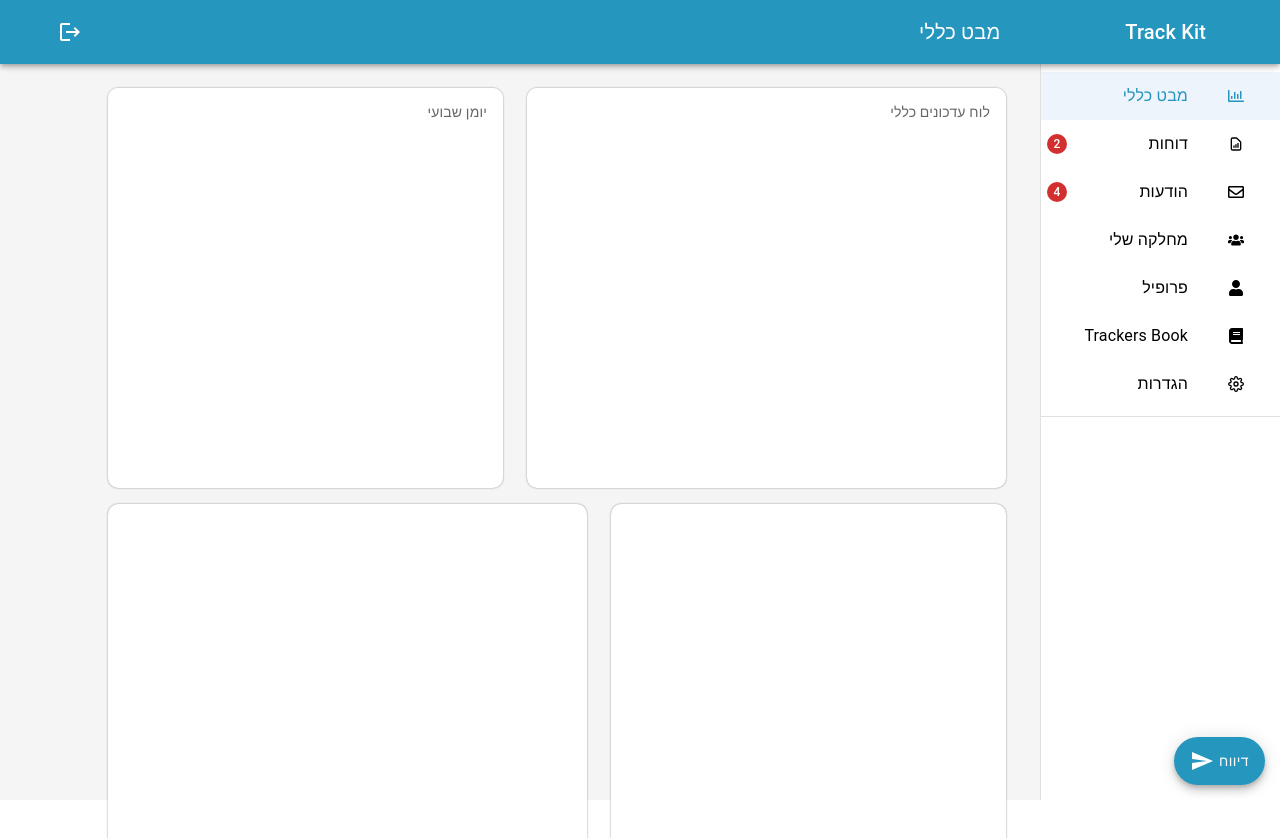
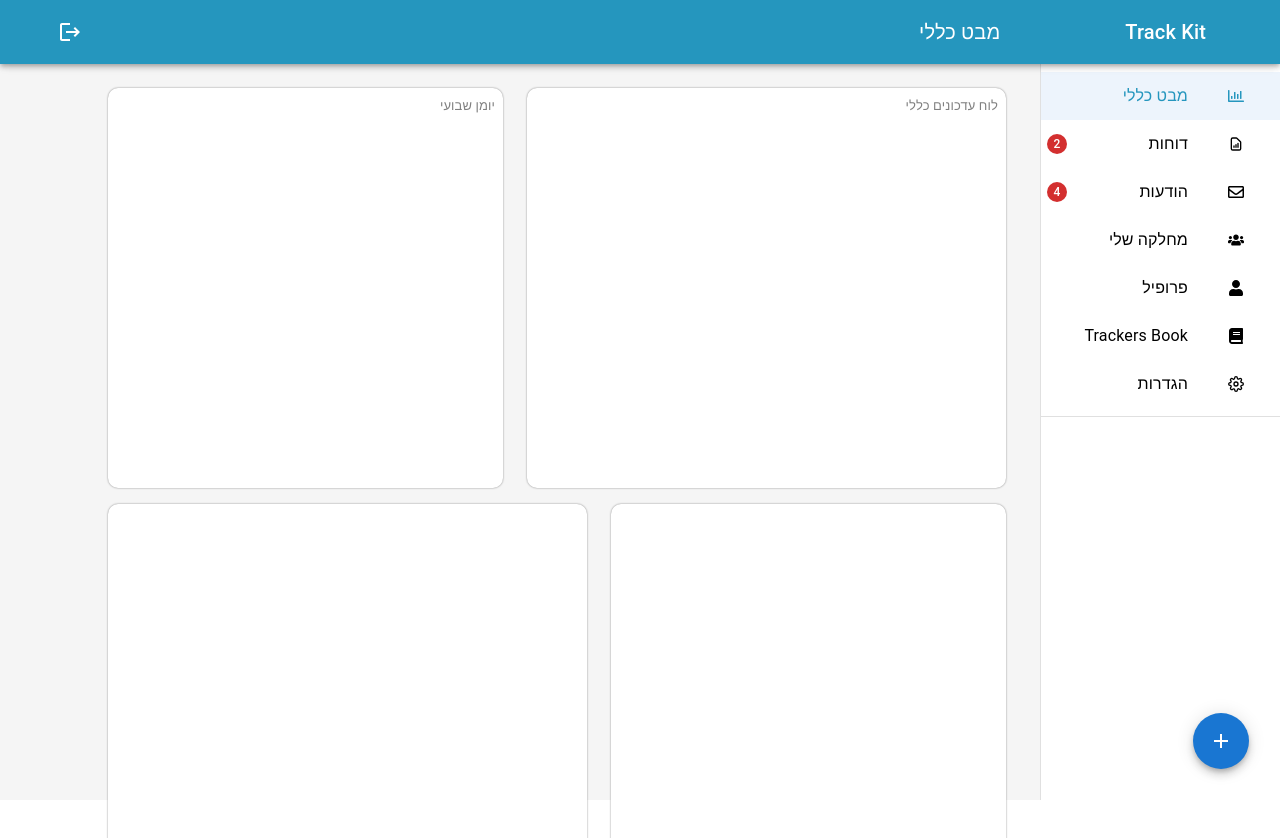
Before and after one commit to neriagoren/Trackit, a React (Create React App) app: page /overview in a window 1280 px wide. Shown: the top 838 px of the page. Built offline with nearby package versions, Linux system fonts and the light colour scheme.

Commit message:
added speed dial button

```diff
--- a/src/App.js
+++ b/src/App.js
@@ -8,46 +8,22 @@ import {Fab} from "@mui/material";
 import SendIcon from '@mui/icons-material/Send';
 import Box from "@mui/material/Box";
 import CloseIcon from '@mui/icons-material/Close';
-
 import Login from "./pages/Login";
-
+import SpeedDialComponent from "./components/SpeedDialComponent";
 
 function App(){
 
     const [isLogged, setLogin] = useState(true);
 
-    const [send, setSend] = useState(false);
 
-    const handle = () => {
-        setSend(!send)
-    }
     return (
         <BrowserRouter>
             <div className="App" dir={"rtl"}>
-
+                <SpeedDialComponent />
                 {
                     isLogged ?
                         <>
                             <ClippedDrawer setL = {setLogin} />
-                            {
-                                send ?
-                                    <Box sx = {{boxShadow:"0px 0px 2px gray",  borderRadius:"15px", width:"240px", height:"500px", backgroundColor:"white", zIndex: (theme) => theme.zIndex.drawer + 1, position:"fixed", right:"15px", bottom:"15px"}}>
-                                        <Box sx = {{margin:1}}>
-                                            <CloseIcon  onClick={handle} sx ={{color:"#2596be"}}/>
-
-                                            <h3 style ={{textAlign:"center"}}> שלח הודעה  </h3>
-
-                                        </Box>
-
-                                    </Box>
-                                    :
-
-                                    <Fab onClick={handle} variant="extended" sx ={{ "&:hover":{backgroundColor:"gray"} , backgroundColor:'#2596be', position:"fixed", right:"15px", bottom:"15px" ,zIndex: (theme) => theme.zIndex.drawer + 1}}>
-                                        <p style={{color:'white'}}>  דיווח  </p>
-                                        <SendIcon  sx={{marginRight:'5px', color:'white'}}/>
-                                    </Fab>
-
-                            }
 
                         </>
                             :
--- /dev/null
+++ b/src/components/SpeedDialComponent.js
@@ -0,0 +1,47 @@
+import * as React from 'react';
+import Box from '@mui/material/Box';
+import Backdrop from '@mui/material/Backdrop';
+import SpeedDial from '@mui/material/SpeedDial';
+import SpeedDialIcon from '@mui/material/SpeedDialIcon';
+import SpeedDialAction from '@mui/material/SpeedDialAction';
+import FileCopyIcon from '@mui/icons-material/FileCopyOutlined';
+import SaveIcon from '@mui/icons-material/Save';
+import PrintIcon from '@mui/icons-material/Print';
+import ShareIcon from '@mui/icons-material/Share';
+
+const actions = [
+    { icon: <FileCopyIcon />, name: 'העתק' },
+    { icon: <SaveIcon />, name: 'שמור' },
+    { icon: <PrintIcon />, name: 'הדפס' },
+    { icon: <ShareIcon />, name: 'שתף' },
+];
+
+export default function SpeedDialComponent() {
+    const [open, setOpen] = React.useState(false);
+    const handleOpen = () => setOpen(true);
+    const handleClose = () => setOpen(false);
+
+    return (
+        <Box sx={{ height: 330, transform: 'translateZ(0px)', position:"fixed",  zIndex: (theme) => theme.zIndex.drawer + 1, right:"15px", bottom:"15px"}}>
+            <Backdrop open={open} />
+            <SpeedDial
+                ariaLabel="SpeedDial tooltip example"
+                sx={{ position: 'absolute', bottom: 16, right: 16 }}
+                icon={<SpeedDialIcon />}
+                onClose={handleClose}
+                onOpen={handleOpen}
+                open={open}
+            >
+                {actions.map((action) => (
+                    <SpeedDialAction
+                        key={action.name}
+                        icon={action.icon}
+                        tooltipTitle={action.name}
+                        tooltipOpen
+                        onClick={handleClose}
+                    />
+                ))}
+            </SpeedDial>
+        </Box>
+    );
+}
--- a/src/pages/Department.js
+++ b/src/pages/Department.js
@@ -7,14 +7,13 @@ import AccountCircleIcon from "@mui/icons-material/AccountCircle";
 import Typography from "@mui/material/Typography";
 
 class Department extends React.Component {
-
     render() {
         return (
             <Container sx ={{height:"100%", overflowY:"auto", paddingBottom:20, paddingTop:1}}>
                 <Grid container rowSpacing={2} columnSpacing={{ xs: 1, sm: 2, md: 3 }}>
                     <Grid item xs={6} >
                         <Box sx={{ height:"400px", bgcolor: 'background.paper', borderRadius:"10px", boxShadow:"0px 0px 2px gray"}}>
-                            <ListSubheader component="div" id="nested-list-subheader" sx={{position:"static",borderRadius:"10px"}}>
+                            <ListSubheader component="div" sx={{position:"static",borderRadius:"10px"}}>
                                לוח עדכונים
                             </ListSubheader>
                         </Box>
@@ -138,12 +137,8 @@ class Department extends React.Component {
                             </ListSubheader>
                         </Box>
                     </Grid>
-
-
                 </Grid>
-
             </Container>
-
         )
     }
 }
--- a/src/pages/Overview.js
+++ b/src/pages/Overview.js
@@ -3,6 +3,7 @@ import React from "react";
 import {Container, Grid} from "@mui/material";
 import Box from "@mui/material/Box";
 import ListSubheader from "@mui/material/ListSubheader";
+import Typography from "@mui/material/Typography";
 
 
 class Overview extends React.Component {
@@ -13,18 +14,17 @@ class Overview extends React.Component {
             <Grid container rowSpacing={2} columnSpacing={{ xs: 1, sm: 2, md: 3 }}>
                 <Grid item xs={6} >
                     <Box sx={{ height:"400px", bgcolor: 'background.paper', borderRadius:"10px", boxShadow:"0px 0px 2px gray"}}>
-                        <ListSubheader sx={{position:"static", borderRadius:"10px"}} component="div" id="nested-list-subheader">
-                          לוח עדכונים כללי
-                        </ListSubheader>
-
+                        <Typography color={"gray"} fontSize={"small"} p={1}>
+                            לוח עדכונים כללי
+                        </Typography>
                     </Box>
                 </Grid>
 
                 <Grid item xs={5} >
                     <Box sx={{ height:"400px", bgcolor: 'background.paper', borderRadius:"10px", boxShadow:"0px 0px 2px gray"}}>
-                        <ListSubheader sx={{position:"static", borderRadius:"10px"}} component="div" id="nested-list-subheader">
+                        <Typography color={"gray"} fontSize={"small"} p={1}>
                             יומן שבועי
-                        </ListSubheader>
+                        </Typography>
                     </Box>
                 </Grid>
 
--- a/src/pages/Reports.js
+++ b/src/pages/Reports.js
@@ -2,6 +2,7 @@ import React from "react";
 import {Container, Grid} from "@mui/material";
 import Box from "@mui/material/Box";
 import ListSubheader from "@mui/material/ListSubheader";
+import Typography from "@mui/material/Typography";
 
 
 class Reports extends React.Component {
@@ -12,44 +13,37 @@ class Reports extends React.Component {
                 <Grid container rowSpacing={2} columnSpacing={{ xs: 1, sm: 2, md: 3 }}>
                     <Grid item xs={6} >
                         <Box sx={{ height:"400px", bgcolor: 'background.paper', borderRadius:"10px", boxShadow:"0px 0px 2px gray"}}>
-                            <ListSubheader component="div" id="nested-list-subheader" sx={{position:"static",borderRadius:"10px"}}>
+                            <Typography color={"gray"} fontSize={"small"} p={1}>
                                 טבלה
-                            </ListSubheader>
+                            </Typography>
                         </Box>
                     </Grid>
 
                     <Grid item xs={5} >
                         <Box sx={{ height:"400px", bgcolor: 'background.paper', borderRadius:"10px", boxShadow:"0px 0px 2px gray"}}>
-                            <ListSubheader component="div" id="nested-list-subheader" sx={{position:"static",borderRadius:"10px"}}>
+                            <Typography color={"gray"} fontSize={"small"} p={1}>
                                 דיאגרמה
-
-                            </ListSubheader>
+                            </Typography>
                         </Box>
                     </Grid>
 
                     <Grid item xs={5} >
                         <Box sx={{ height:"400px", bgcolor: 'background.paper', borderRadius:"10px", boxShadow:"0px 0px 2px gray"}}>
-                            <ListSubheader component="div" id="nested-list-subheader" sx={{position:"static",borderRadius:"10px"}}>
+                            <Typography color={"gray"} fontSize={"small"} p={1}>
                                 נתונים
-
-                            </ListSubheader>
+                            </Typography>
                         </Box>
                     </Grid>
 
                     <Grid item xs={6} >
                         <Box sx={{ height:"400px", bgcolor: 'background.paper', borderRadius:"10px", boxShadow:"0px 0px 2px gray"}}>
-                            <ListSubheader component="div" id="nested-list-subheader" sx={{position:"static",borderRadius:"10px"}}>
+                            <Typography color={"gray"} fontSize={"small"} p={1}>
                                 שונות
-
-                            </ListSubheader>
+                            </Typography>
                         </Box>
                     </Grid>
-
-
                 </Grid>
-
             </Container>
-
         )
     }
 }
```
Also changed, not shown: src/App.css (line endings or trailing spaces).
